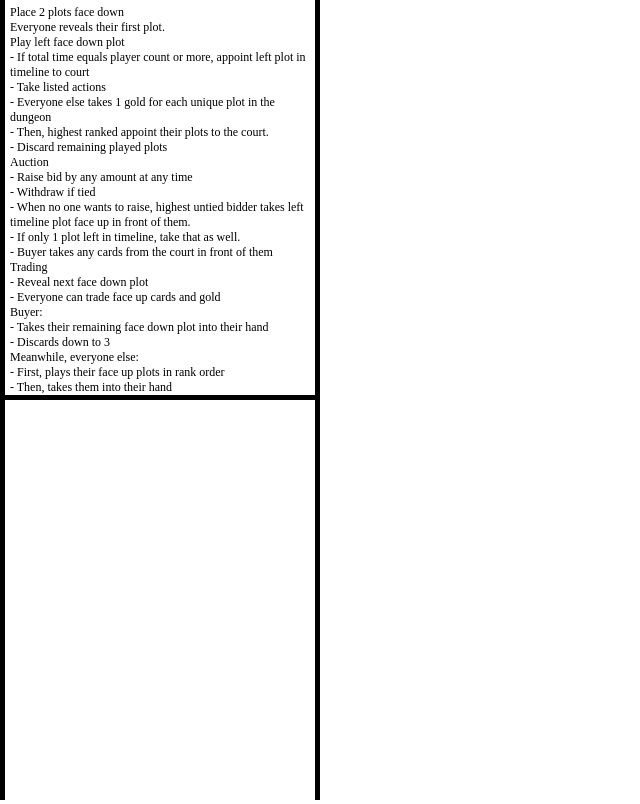
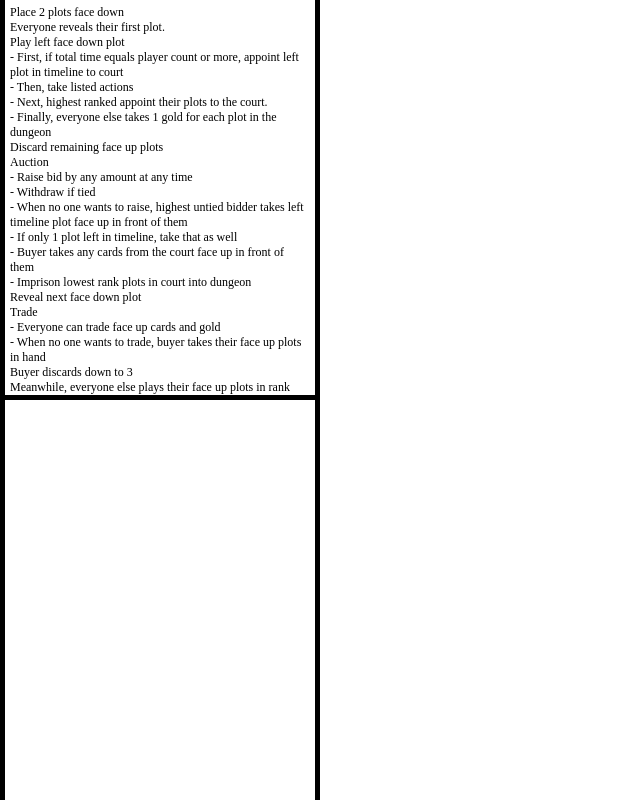
Before and after one commit to davidystephenson/empress, a website: page public/client.html in a window 1280 px wide. Shown: the whole page, without its empty margins (0-640 px from the left). Drawn offline with nearby package versions, Linux system fonts and the light colour scheme.

Commit message:
update player aid

```diff
--- a/public/client.html
+++ b/public/client.html
@@ -13,28 +13,29 @@
         Place 2 plots face down<br>
         Everyone reveals their first plot.<br>
         Play left face down plot<br>
-          - If total time equals player count or more, appoint left plot in timeline to court<br>
-          - Take listed actions<br>
-          - Everyone else takes 1 gold for each unique plot in the dungeon<br>
-          - Then, highest ranked appoint their plots to the court.<br>
-          - Discard remaining played plots<br>
+          - First, if total time equals player count or more, appoint left plot in timeline to court<br>
+          - Then, take listed actions<br>
+          - Next, highest ranked appoint their plots to the court.<br>
+          - Finally, everyone else takes 1 gold for each plot in the dungeon<br>
+        Discard remaining face up plots<br>
         Auction<br>
           - Raise bid by any amount at any time<br>
           - Withdraw if tied<br>
-          - When no one wants to raise, highest untied bidder takes left timeline plot face up in front of them.<br>
-          - If only 1 plot left in timeline, take that as well.<br>
-          - Buyer takes any cards from the court in front of them<br>
-        Trading<br>
-          - Reveal next face down plot<br>
+          - When no one wants to raise, highest untied bidder takes left timeline plot face up in front of them<br>
+          - If only 1 plot left in timeline, take that as well<br>
+          - Buyer takes any cards from the court face up in front of them<br>
+          - Imprison lowest rank plots in court into dungeon<br>
+        Reveal next face down plot<br>
+        Trade<br>
           - Everyone can trade face up cards and gold<br>
-        Buyer:<br>
-          - Takes their remaining face down plot into their hand<br>
-          - Discards down to 3<br>
-        Meanwhile, everyone else:<br>
-          - First, plays their face up plots in rank order<br>
-          - Then, takes them into their hand<br>
-          - Finally, draws up to 5<br>
-        Imprison lowest rank plots in court into dungeon<br>
+          - When no one wants to trade, buyer takes their face up plots in hand<br>
+        Buyer discards down to 3<br>
+        Meanwhile, everyone else plays their face up plots in rank order:<br>
+          - First, if total time on all plots in play equals player count or more, appoint left timeline plot to court<br>
+          - Then, take listed actions from lowest to highest rank<br>
+          - Next, highest ranked of all plots in play appoint their plots to the court<br>
+          - Finally, everyone else takes 1 gold for each plot in the dungeon<br>
+        Take remaining face up plots in hand<br>
         Ending the game<br>
           - If timeline is empty at round end, play 1 plot face down with no auction<br>
           - Points equals power on plots in hand<br>
```
